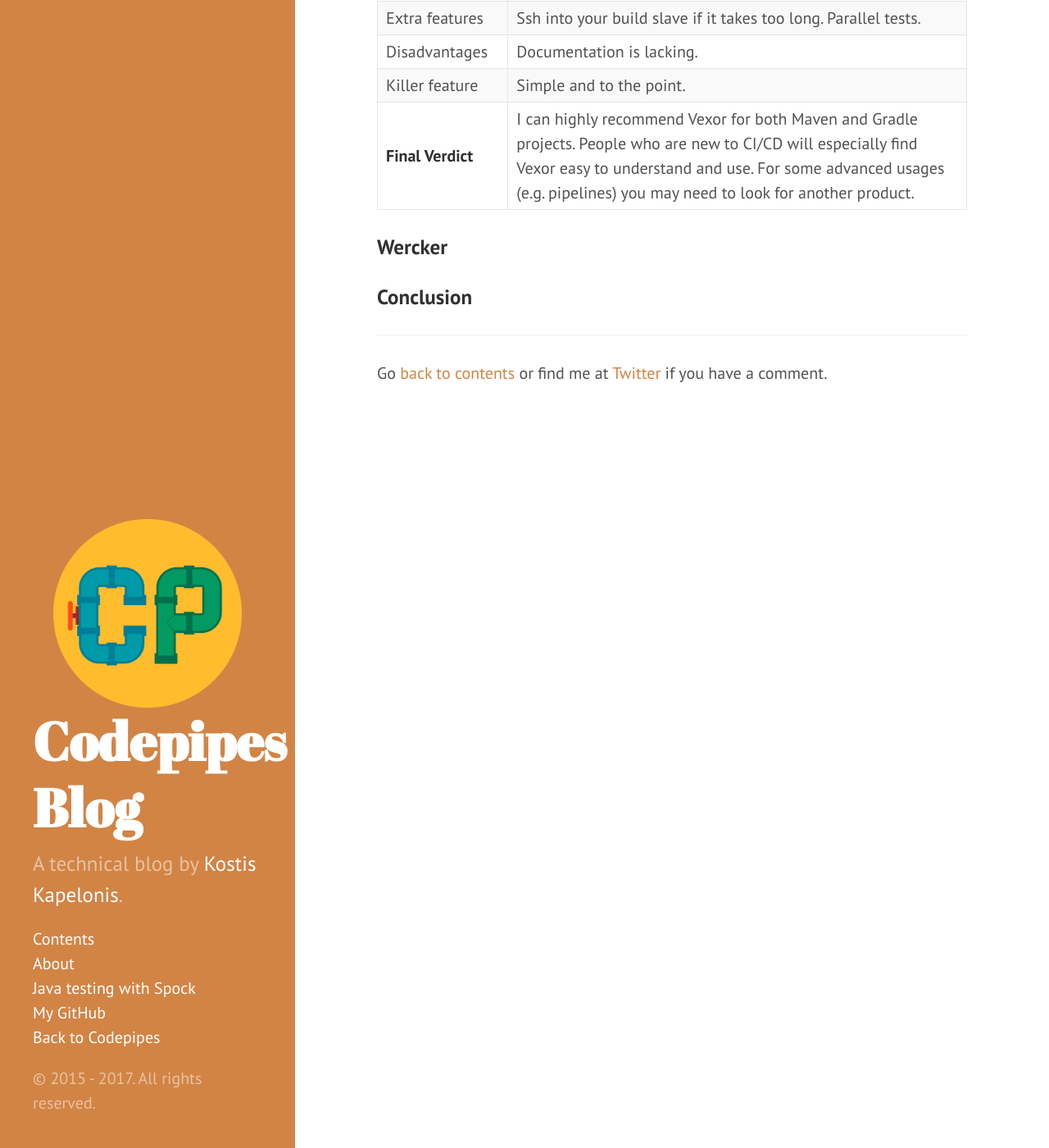
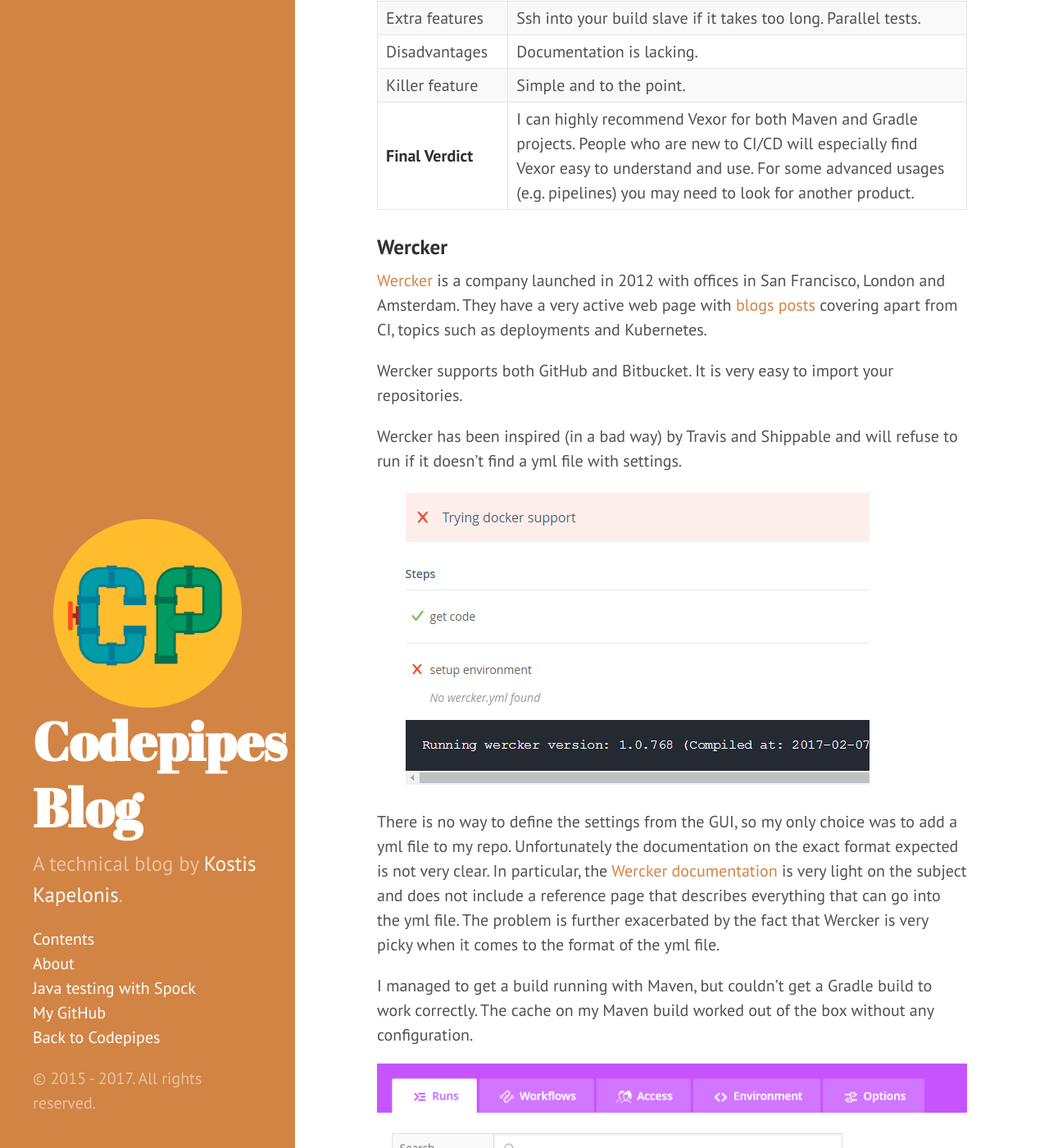
Before and after one commit to kkapelon/kkapelon.github.io, a Jekyll site: the page built from _posts/2017-02-19-hosted-ci-comparison.md, in a window 1280 px wide and 1400 px high, scrolled down 35734 px. Shown: the whole window at 82% size. Built offline with Jekyll 4.4.1, drawn with Linux system fonts in a browser that asks for light colours; some of the changed text lies outside the part shown.

Commit message:
Added wercker

```diff
--- a/_posts/2017-02-19-hosted-ci-comparison.md
+++ b/_posts/2017-02-19-hosted-ci-comparison.md
@@ -671,11 +671,54 @@
 | **Final Verdict**    | I can highly recommend Vexor for both Maven and Gradle projects. People who are new to CI/CD will especially find Vexor easy to understand and use. For some advanced usages (e.g. pipelines) you may need to look for another product. |
 
 
+### Wercker
+
+[Wercker](http://www.wercker.com/) is a company launched in 2012 with offices in San Francisco, London and Amsterdam.
+They have a very active web page with [blogs posts](http://blog.wercker.com/) covering apart from CI, topics such as deployments and Kubernetes.
+
+Wercker supports both GitHub and Bitbucket. It is very easy to import your repositories.
+
+Wercker has been inspired (in a bad way) by Travis and Shippable and will refuse to run if it doesn't find a yml file
+with settings.
+
+![Wercker yml is required](../../assets/ci-comparison/wercker/yml-required.png)
+
+There is no way to define the settings from the GUI, so my only choice was to add a yml file to my repo. Unfortunately
+the documentation on the exact format expected is not very clear. In particular, the [Wercker documentation](http://devcenter.wercker.com/docs/wercker-yml/creating-a-yml) is very light on the subject and does not include a reference page
+that describes everything that can go into the yml file. The problem is further exacerbated by the fact that Wercker is very
+picky when it comes to the format of the yml file.
+
+I managed to get a build running with Maven, but couldn't get a Gradle build to work correctly. The cache on my Maven build worked out of the box without any configuration.
+
+![Wercker dashboard](../../assets/ci-comparison/wercker/dashboard.png)
+
+On the plus side, Wercker provides a [command line client](http://www.wercker.com/wercker-cli) that not only can check your config file, but even runs
+the build locally (using Docker). The CLI is available only for Linux and MacOSX. The CLI is open-source
+and [available on GitHub](https://github.com/wercker/wercker) (unlike Codeship Pro). A very nice feature indeed.
+
+Wercker also supports pipelines but in strange way. You have to define them in the yml file and then connect
+them in the UI.
+
+![Wercker pipelines](../../assets/ci-comparison/wercker/pipeline.png)
+
+Overall I tried to like Wercker but I am really tired of [battling with yml files](https://zeroturnaround.com/rebellabs/9-features-you-need-to-demand-from-a-hosted-continuous-integration-service/).
+It feels like a solid product, but the competition is much better in regards to configuration.
+
+Also notice that Wercker does **NOT** support running Docker commands as part of your build
+and this is [actually](http://devcenter.wercker.com/docs/faq/can-i-build-dockerfiles)  by [design](http://devcenter.wercker.com/docs/faq/can-i-run-docker-commands).
+
+If you work at Wercker and read this, please see how easy configuration can be done with other services (e.g. CircleCI).
 
 
-
-
-
-### Wercker
+| Website    | [Wercker](http://www.wercker.com/) |
+| Pricing    | [Details](http://www.wercker.com/pricing) |
+| Documentation    | Very [basic](http://devcenter.wercker.com/docs/home). Configuration options lack documentation.  |
+| User Interface | Clean and well designed  |
+| Build configuration | Very complex yml format with insufficient documentation. Does not work without it.  |
+| Docker support | No and seems that [it will stay that way](http://devcenter.wercker.com/docs/faq/can-i-run-docker-commands).|
+| Extra features    | A [cli](http://devcenter.wercker.com/docs/cli) for local builds. [Team control](http://devcenter.wercker.com/docs/organizations/people-and-teams). An [API](http://devcenter.wercker.com/docs/api). [Pipelines](http://devcenter.wercker.com/docs/pipelines)|
+| Disadvantages    | Requires a yml file with picky format and lack of good documentation  |
+| Killer feature    | Open source CLI that builds locally|
+| **Final Verdict**    | While Wercker could work ok for Java projects, I do not truly recommend it as there are several other products with much easier configuration (e.g. BuddyWorks and CircleCI). |
 
 ### Conclusion
```
Also changed, not shown: assets/ci-comparison/wercker/dashboard.png (added), assets/ci-comparison/wercker/pipeline.png (added), assets/ci-comparison/wercker/yml-required.png (added).
